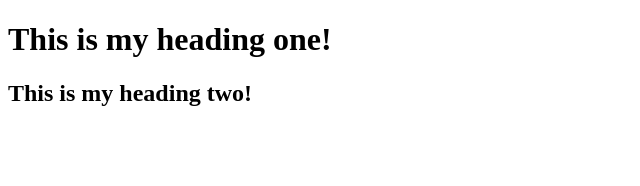
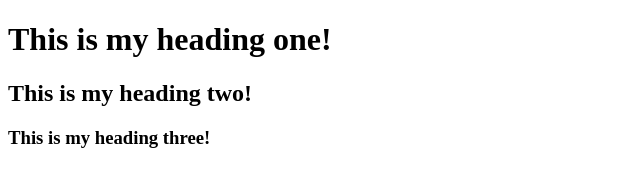
Before and after one commit to MariaAslam-17/complete_git, a plain HTML site: page index.html in a window 1280 px wide. Shown: the whole page, without its empty margins (0-640 px from the left). Drawn offline with Linux system fonts and the light colour scheme.

Commit message:
Update index.html

```diff
--- a/index.html
+++ b/index.html
@@ -8,5 +8,6 @@
 <body>
     <h1>This is my heading one!</h1>
     <h2>This is my heading two!</h2>
+    <h3>This is my heading three!</h3>
 </body>
 </html>
```
